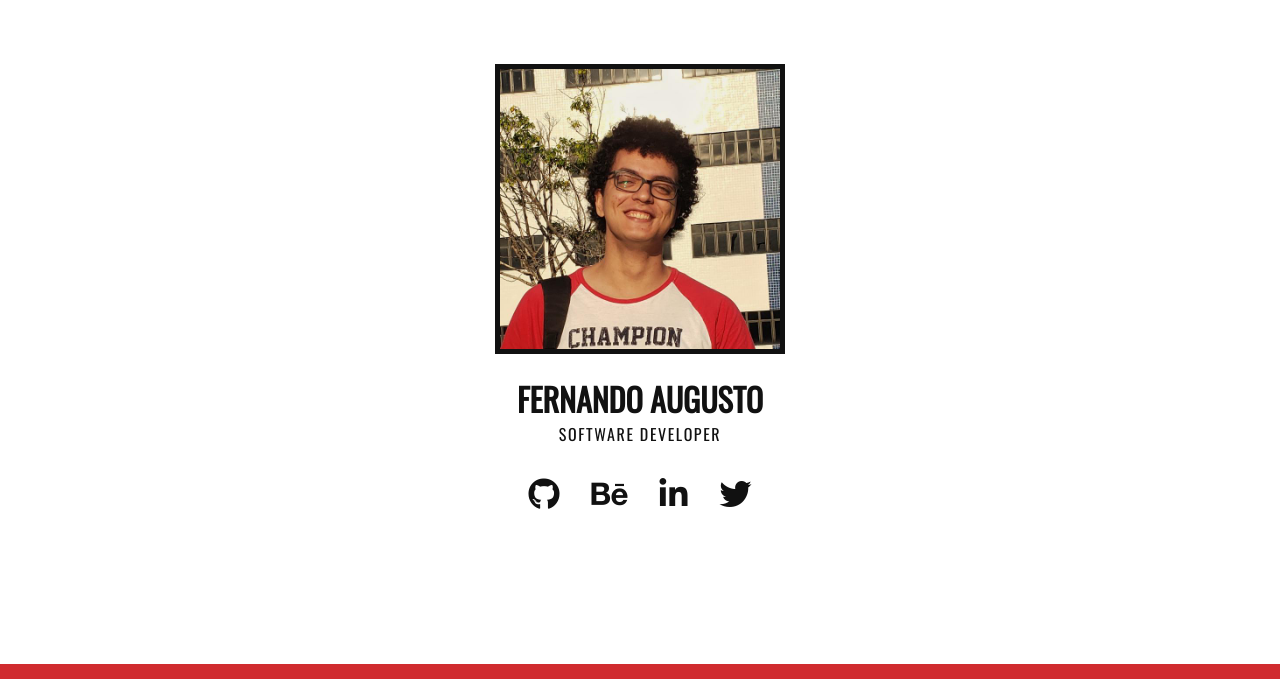
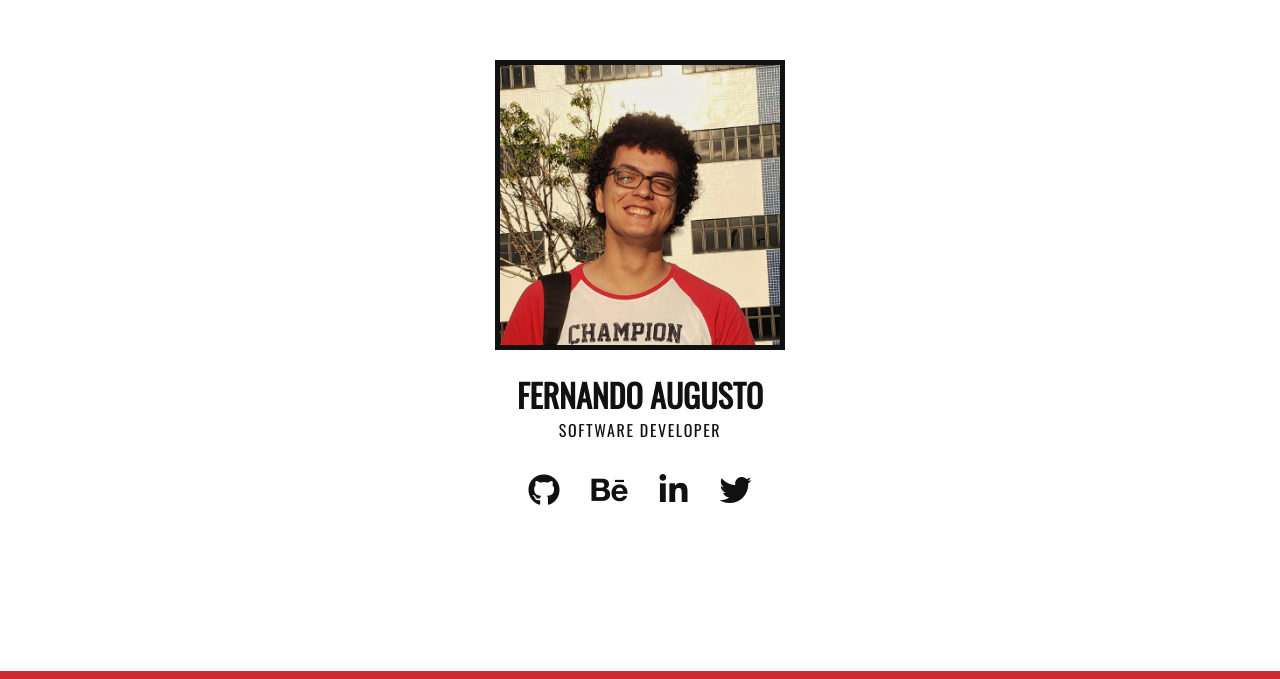
Before and after one commit to fernandoajn/fernandoajn.github.io, a plain HTML site: page index.html in a window 1280 px wide. Shown: the part 121-800 px from the top of the page. Drawn offline with nearby package versions, Linux system fonts and the light colour scheme.

Commit message:
why the f* you used position?

```diff
--- a/assets/sass/layout/container.scss
+++ b/assets/sass/layout/container.scss
@@ -13,7 +13,8 @@
 .container {
   background-color: $backgroundColor;
   width: 100%;
-  height: 100vh;
+  height: 99vh;
+  border-bottom: 1vh solid $secondaryColor;
 }
 
 .center-content {
@@ -64,12 +65,3 @@
     }
   }
 }
-
-.footer {
-  width: 100%;
-  background: $secondaryColor;
-  height: 15px;
-  position: absolute;
-  bottom: 0;
-  left: 0;
-}
--- a/index.html
+++ b/index.html
@@ -29,7 +29,6 @@
         </ul>
       </div>
 
-      <div class="footer"></div>
     </div>
   </div>
 
```
Also changed, not shown: assets/css/styles.css, 1 other file.
